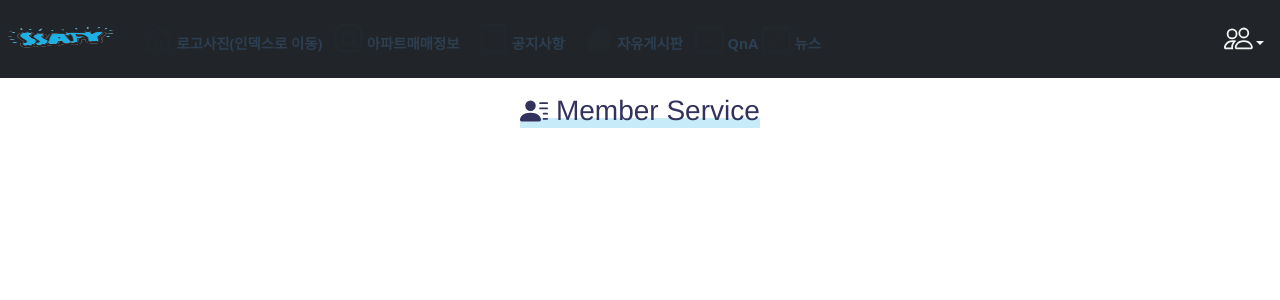
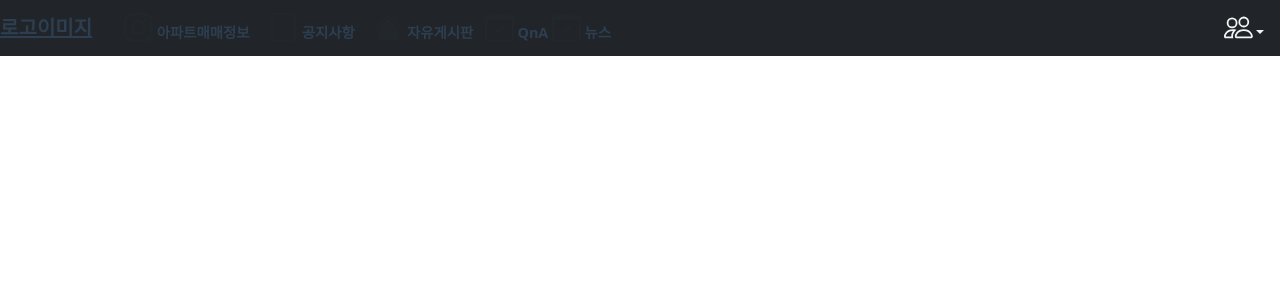
Before and after one commit to wnsdk/where-is-my-home, a Vue app: page /member in a window 1280 px wide. Shown: the top 300 px of the page. Built offline with nearby package versions, Linux system fonts and the light colour scheme.

Commit message:
Design: 화면 높이 조정

```diff
--- a/src/components/Argons/BaseNav.vue
+++ b/src/components/Argons/BaseNav.vue
@@ -1,27 +1,36 @@
 <template>
-    <nav class="navbar"
+  <nav
+    class="navbar"
     :class="[
-            {'navbar-expand-lg': expand},
-            {[`navbar-${effect}`]: effect},
-            {'navbar-transparent': transparent},
-            {[`bg-${type}`]: type},
-            {'rounded': round}
-         ]">
+      { 'navbar-expand-lg': expand },
+      { [`navbar-${effect}`]: effect },
+      { 'navbar-transparent': transparent },
+      { [`bg-${type}`]: type },
+      { rounded: round },
+    ]"
+  >
     <div class="container">
       <slot name="container-pre"></slot>
       <slot name="brand">
         <a class="navbar-brand" href="#" @click.prevent="onTitleClick">
-                    {{title}}
+          {{ title }}
         </a>
       </slot>
-            <navbar-toggle-button :toggled="toggled"
+      <navbar-toggle-button
+        :toggled="toggled"
         :target="contentId"
-                                  @click.native.stop="toggled = !toggled">
+        @click.native.stop="toggled = !toggled"
+      >
       </navbar-toggle-button>
 
       <slot name="container-after"></slot>
 
-            <div class="collapse navbar-collapse" :class="{show: toggled}" :id="contentId" v-click-outside="closeMenu">
+      <div
+        class="collapse navbar-collapse"
+        :class="{ show: toggled }"
+        :id="contentId"
+        v-click-outside="closeMenu"
+      >
         <div class="navbar-collapse-header">
           <slot name="content-header" :close-menu="closeMenu"></slot>
         </div>
@@ -42,43 +51,43 @@ export default {
     type: {
       type: String,
       default: "primary",
-      description: "Navbar type (e.g default, primary etc)"
+      description: "Navbar type (e.g default, primary etc)",
     },
     title: {
       type: String,
       default: "",
-      description: "Title of navbar"
+      description: "Title of navbar",
     },
     contentId: {
       type: [String, Number],
       default: Math.random().toString(),
       description:
-        "Explicit id for the menu. By default it's a generated random number"
+        "Explicit id for the menu. By default it's a generated random number",
     },
     effect: {
       type: String,
       default: "dark",
-      description: "Effect of the navbar (light|dark)"
+      description: "Effect of the navbar (light|dark)",
     },
     round: {
       type: Boolean,
       default: false,
-      description: "Whether nav has rounded corners"
+      description: "Whether nav has rounded corners",
     },
     transparent: {
       type: Boolean,
       default: false,
-      description: "Whether navbar is transparent"
+      description: "Whether navbar is transparent",
     },
     expand: {
       type: Boolean,
       default: false,
-      description: "Whether navbar should contain `navbar-expand-lg` class"
-    }
+      description: "Whether navbar should contain `navbar-expand-lg` class",
+    },
   },
   data() {
     return {
-      toggled: false
+      toggled: false,
     };
   },
   methods: {
@@ -87,9 +96,8 @@ export default {
     },
     closeMenu() {
       this.toggled = false;
-    }
-  }
+    },
+  },
 };
 </script>
-<style>
-</style>
+<style scoped></style>
--- a/src/components/TheHeaderNavbar.vue
+++ b/src/components/TheHeaderNavbar.vue
@@ -1,14 +1,15 @@
 <template>
   <div>
-    <b-navbar toggleable="lg" type="dark" variant="dark">
+    <b-navbar id="header-navbar" toggleable="lg" type="dark" variant="dark">
       <b-navbar-brand href="#">
         <router-link :to="{ name: 'main' }">
-          <b-img
+          <!-- <b-img
             :src="require('@/assets/ssafy_logo.png')"
             id="logo"
             class="d-inline-block align-top"
             alt="logo"
-          ></b-img>
+          ></b-img> -->
+          로고이미지
         </router-link>
       </b-navbar-brand>
 
@@ -17,14 +18,6 @@
       <b-collapse id="nav-collapse" is-nav>
         <b-navbar-nav>
           <b-nav-item href="#">
-            <router-link :to="{ name: 'main' }" class="link">
-              <b-icon
-                icon="house-door"
-                animation="fade"
-                font-scale="2"
-              ></b-icon>
-              로고사진(인덱스로 이동)
-            </router-link>
             <router-link :to="{ name: 'house' }" class="m-2 link">
               <b-icon icon="instagram" animation="fade" font-scale="2"></b-icon>
               아파트매매정보
@@ -105,7 +98,6 @@
 
 <script>
 import { mapState, mapGetters, mapActions } from "vuex";
-
 const memberStore = "memberStore";
 
 export default {
@@ -139,6 +131,10 @@ export default {
 </script>
 
 <style scoped>
+#header-navbar {
+  height: 7vh;
+}
+
 #logo {
   width: 120px;
 }
--- a/src/components/house/HouseModalMyhouse.vue
+++ b/src/components/house/HouseModalMyhouse.vue
@@ -1,5 +1,5 @@
 <template>
-  <div id="houseModal">
+  <div id="house-modal">
     <b-row><house-detail /></b-row>
     <b-row><house-list /></b-row>
   </div>
--- a/src/components/house/HouseModalSearch.vue
+++ b/src/components/house/HouseModalSearch.vue
@@ -1,5 +1,5 @@
 <template>
-  <div id="houseModal">
+  <div id="house-modal">
     <house-search-bar></house-search-bar>
     <b-row><house-detail /></b-row>
     <b-row><house-list /></b-row>
--- a/src/components/house/navigation/HouseNavigation.vue
+++ b/src/components/house/navigation/HouseNavigation.vue
@@ -1,11 +1,10 @@
 <template>
-  <section class="">
   <base-nav
     v-model="menu"
     effect="dark"
     expand
-      class="mt-4"
     title="아파트 매매 정보"
+    id="house-navbar"
   >
     <div class="row" slot="content-header" slot-scope="{ closeMenu }">
       <div class="col-6 collapse-close">
@@ -15,7 +14,6 @@
     </div>
     <component :is="menu.menuComponent"></component>
   </base-nav>
-  </section>
 </template>
 <script>
 import BaseNav from "@/components/Argons/BaseNav";
--- a/src/components/user/Login.vue
+++ b/src/components/user/Login.vue
@@ -1,5 +1,5 @@
 <template>
-  <section class="section section-shaped section-lg my-0">
+  <section class="section section-shaped section-lg my-0" id="login-page">
     <div class="shape shape-style-1 bg-gradient-default">
       <span></span>
       <span></span>
@@ -134,4 +134,4 @@ export default {
   },
 };
 </script>
-<style></style>
+<style scoped></style>
--- a/src/components/user/UserRegister.vue
+++ b/src/components/user/UserRegister.vue
@@ -1,5 +1,5 @@
 <template>
-  <section class="section section-shaped section-lg my-0">
+  <section class="section section-shaped section-lg my-0" id="register-page">
     <div class="shape shape-style-1 bg-gradient-default">
       <span></span>
       <span></span>
@@ -90,4 +90,4 @@
 <script>
 export default {};
 </script>
-<style></style>
+<style scoped></style>
--- a/src/router/index.js
+++ b/src/router/index.js
@@ -109,7 +109,6 @@ const routes = [
       {
         path: "login",
         name: "login",
-        //component: () => import("@/components/user/UserLogin"),
         component: () => import("@/components/user/Login"),
       },
       {
--- a/src/views/AppHouse.vue
+++ b/src/views/AppHouse.vue
@@ -26,9 +26,13 @@ export default {
     rgba(231, 149, 27, 0.3) 30%
   );
 }
-#houseModal {
+#house-navbar {
+  height: 5vh;
+  margin-top: 0;
+}
+#house-modal {
   width: 380px;
-  height: 100%;
+  height: 88vh;
   background-color: white;
   position: absolute;
   z-index: 3;
@@ -36,7 +40,7 @@ export default {
 #map {
   position: absolute;
   width: 100%;
-  height: 100%;
+  height: 88vh;
   z-index: -1;
 }
 </style>
--- a/src/views/AppUser.vue
+++ b/src/views/AppUser.vue
@@ -1,10 +1,7 @@
 <template>
-  <b-container class="bv-example-row mt-3 text-center">
-    <h3 class="underline-steelblue">
-      <b-icon icon="person-lines-fill"></b-icon> Member Service
-    </h3>
+  <div>
     <router-view></router-view>
-  </b-container>
+  </div>
 </template>
 
 <script>
@@ -14,12 +11,8 @@ export default {
 </script>
 
 <style scoped>
-.underline-steelblue {
-  display: inline-block;
-  background: linear-gradient(
-    180deg,
-    rgba(255, 255, 255, 0) 70%,
-    rgba(72, 190, 233, 0.3) 30%
-  );
+#login-page,
+#register-page {
+  height: 93vh;
 }
 </style>
```
Also changed, not shown: src/components/user/Register.vue (+27 -15 lines). Lines whose indentation alone changed are shown as unchanged.
